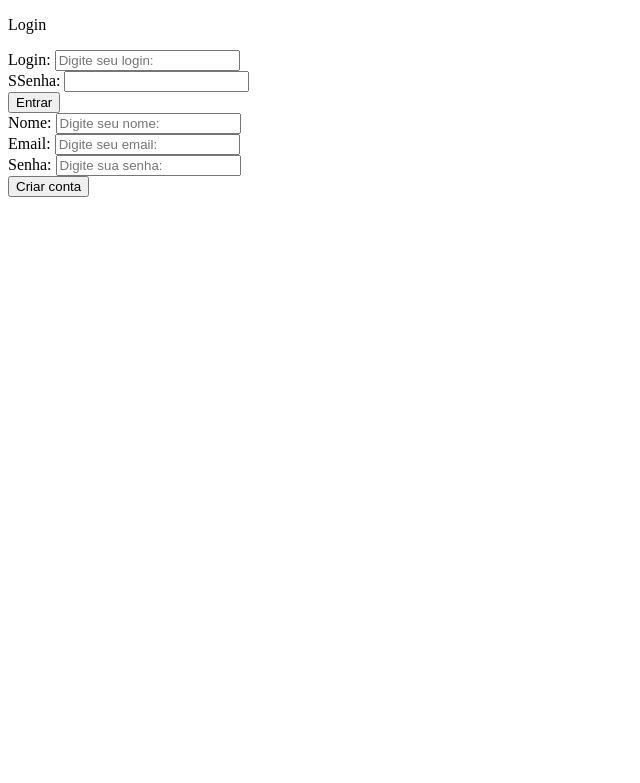
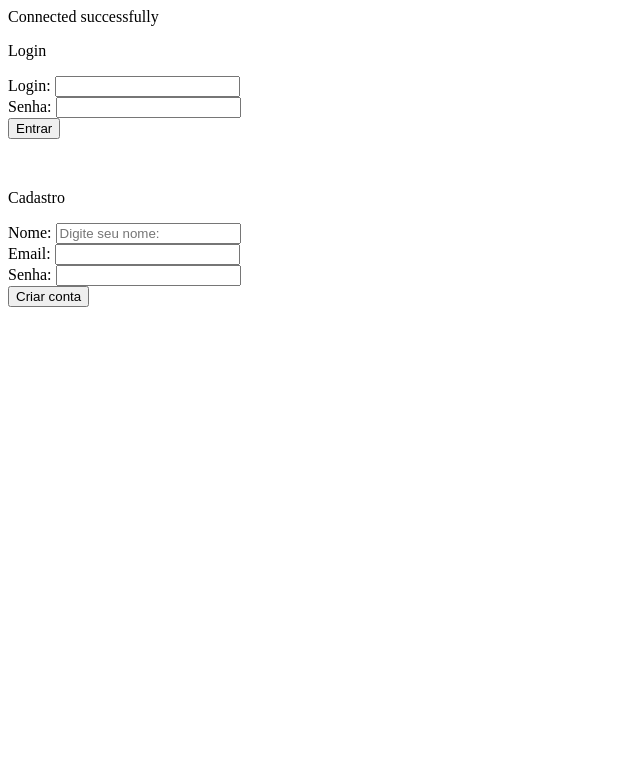
Before and after one commit to Leo-Cavalli/Teto-Facil, a PHP site: page /login.php in a window 1280 px wide. Shown: the top 783 px of the page, without its empty margins (0-640 px from the left). Run offline with PHP 8.4, Linux system fonts and the light colour scheme.

Commit message:
Novo signup.php
Login para usuários comuns no php, funcionando.

```diff
--- /dev/null
+++ b/conn.php
@@ -0,0 +1,19 @@
+<?php
+
+//Change if Necessary
+$servernameBD = "localhost";
+$usernameBD = 'tetofacil';
+$passwordBD = 'tetofacil';
+
+// Create connection
+$conn = new mysqli($servernameBD, $usernameBD, $passwordBD);
+
+
+// Check connection
+if($conn->connect_error){
+    die("Connection failed: " . $conn->connect_error);
+}
+
+echo "Connected successfully";
+
+?>
--- a/frontEnd/login.php
+++ b/frontEnd/login.php
@@ -1,3 +1,7 @@
+<?php
+    require "../conn.php";
+?>
+
 <!DOCTYPE html>
 <html lang="en">
 <head>
@@ -7,20 +11,27 @@
     <title>Teto Facil</title>
 </head>
 <body>
+
     <p>Login</p>
     <form action="" method="post" id="formLogin">
-        Login: <input type="text" id="nomeLogin" placeholder = "Digite seu login: ">
+        Login: <input type="text" id="nomeLogin">
         <br>
-        SSenha: <input type="password" name="senha" id="senhaLogin">
+        Senha: <input type="password" name="senha" id="senhaLogin">
         <br>
         <input type="submit" value="Entrar" id="submitLogin" name="SubmitLogin">
     </form>
-    <form action="" method="post" id="formCad">
-        Nome: <input type="text" placeholder="Digite seu nome:">
+
+    <br>
+
+    <!-- Implementar Confirmar Senha, mandar somente a senha confirmada para o PHP -->
+
+    <p>Cadastro</p>
+    <form action="../signup.php" method="post" id="formCad">
+        Nome: <input type="text" placeholder="Digite seu nome:" name="name">
         <br>
-        Email: <input type="email" name="email" id="emailCad" placeholder="Digite seu email:">
+        Email: <input type="email" name="email" id="emailCad">
         <br>
-        Senha: <input type="password" name="senha" id="senhaCad" placeholder="Digite sua senha:">
+        Senha: <input type="password" name="senha" id="senhaCad">
         <br>
         <input type="submit" value="Criar conta" id="submitCad">
     </form>
--- a/sql/database.sql
+++ b/sql/database.sql
@@ -6,14 +6,14 @@ CREATE TABLE IF NOT EXISTS usuarios(
     id_usuario INT PRIMARY KEY AUTO_INCREMENT,
     nome VARCHAR(100) NOT NULL,
     email VARCHAR(100) NOT NULL,
-    senha VARCHAR(100) NOT NULL
+    senha CHAR(32) NOT NULL
     );
 
 CREATE TABLE IF NOT EXISTS corretores(
 	id_corretor INT PRIMARY KEY AUTO_INCREMENT,
     nome VARCHAR(100) NOT NULL,
     email VARCHAR(100) NOT NULL,
-    senha VARCHAR(100) NOT NULL,
+    senha CHAR(32) NOT NULL,
     creci VARCHAR(100) NOT NULL
 );
 
```
Also changed, not shown: signup.php (added, +21 -0 lines).
